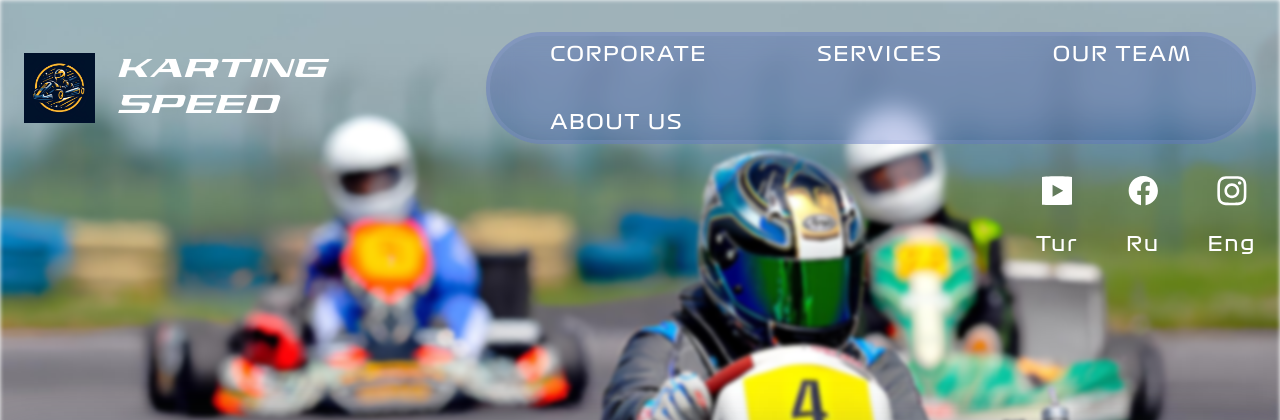
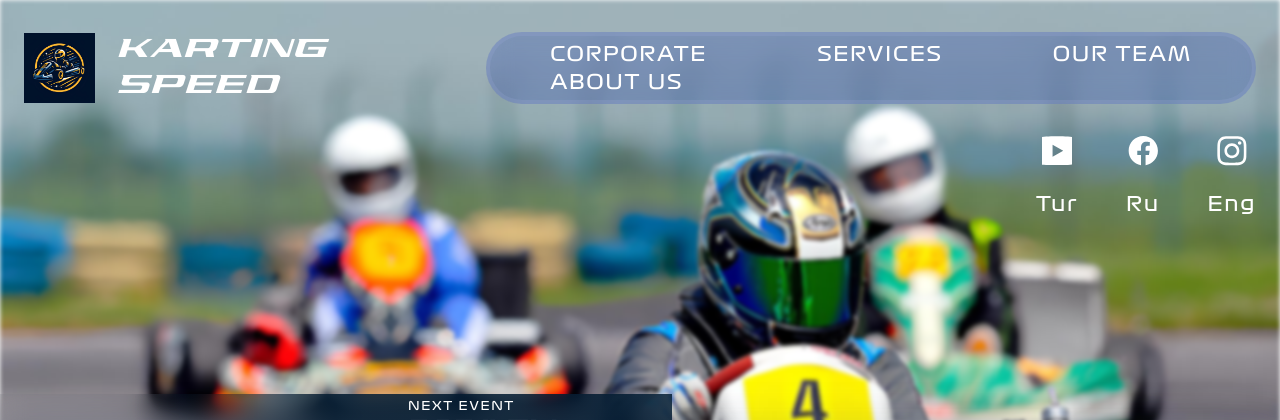
Before and after one commit to Maksim-Volosh/KARTING-ACADEMY, a Django app: page / in a window 1280 px wide. Shown: the top 420 px of the page. Run offline with Django 4.2, Linux system fonts and the light colour scheme; data that the repository does not hold is empty.

Commit message:
change styles

```diff
--- a/static/css/main/output.css
+++ b/static/css/main/output.css
@@ -692,10 +692,6 @@
   height: 100%;
 }
 
-.h-\[2px\] {
-  height: 2px;
-}
-
 .w-\[126px\] {
   width: 126px;
 }
@@ -796,6 +792,15 @@
   gap: 2.25rem;
 }
 
+.gap-x-10 {
+  -moz-column-gap: 2.5rem;
+       column-gap: 2.5rem;
+}
+
+.gap-y-1 {
+  row-gap: 0.25rem;
+}
+
 .self-end {
   align-self: flex-end;
 }
@@ -834,11 +839,6 @@
 .bg-white {
   --tw-bg-opacity: 1;
   background-color: rgb(255 255 255 / var(--tw-bg-opacity));
-}
-
-.bg-yellow-400 {
-  --tw-bg-opacity: 1;
-  background-color: rgb(250 204 21 / var(--tw-bg-opacity));
 }
 
 .p-4 {
--- a/templates/main/index.html
+++ b/templates/main/index.html
@@ -26,7 +26,7 @@
                 Karting speed
               </h2>
             </div>
-            <div class="navbar flex font-formula1 px-16 py-1.2 items-center gap-10 text-xl">
+            <div class="navbar flex font-formula1 px-16 py-1.2 items-center gap-x-10 text-xl">
               <p class="navbar__link">corporate</p>
               <p class="navbar__link">services</p>
               <p class="navbar__link">our team</p>
```
